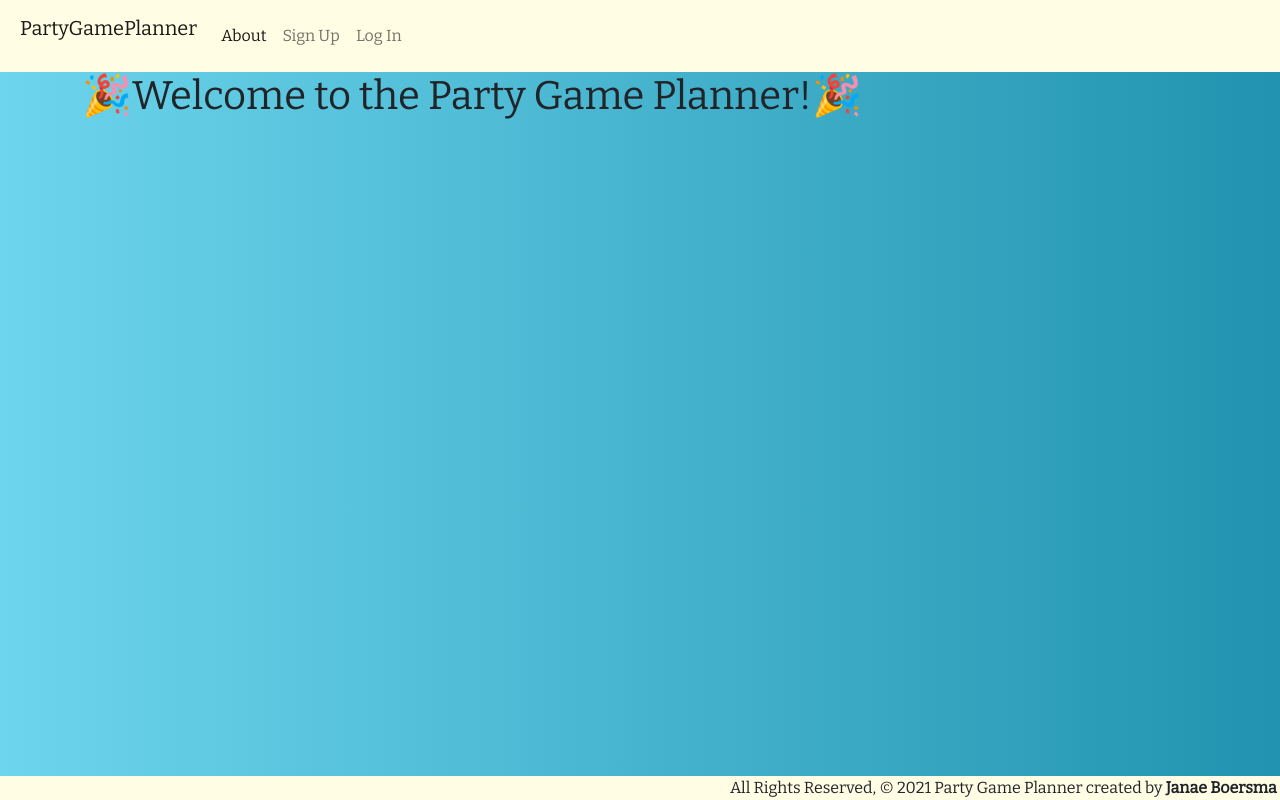
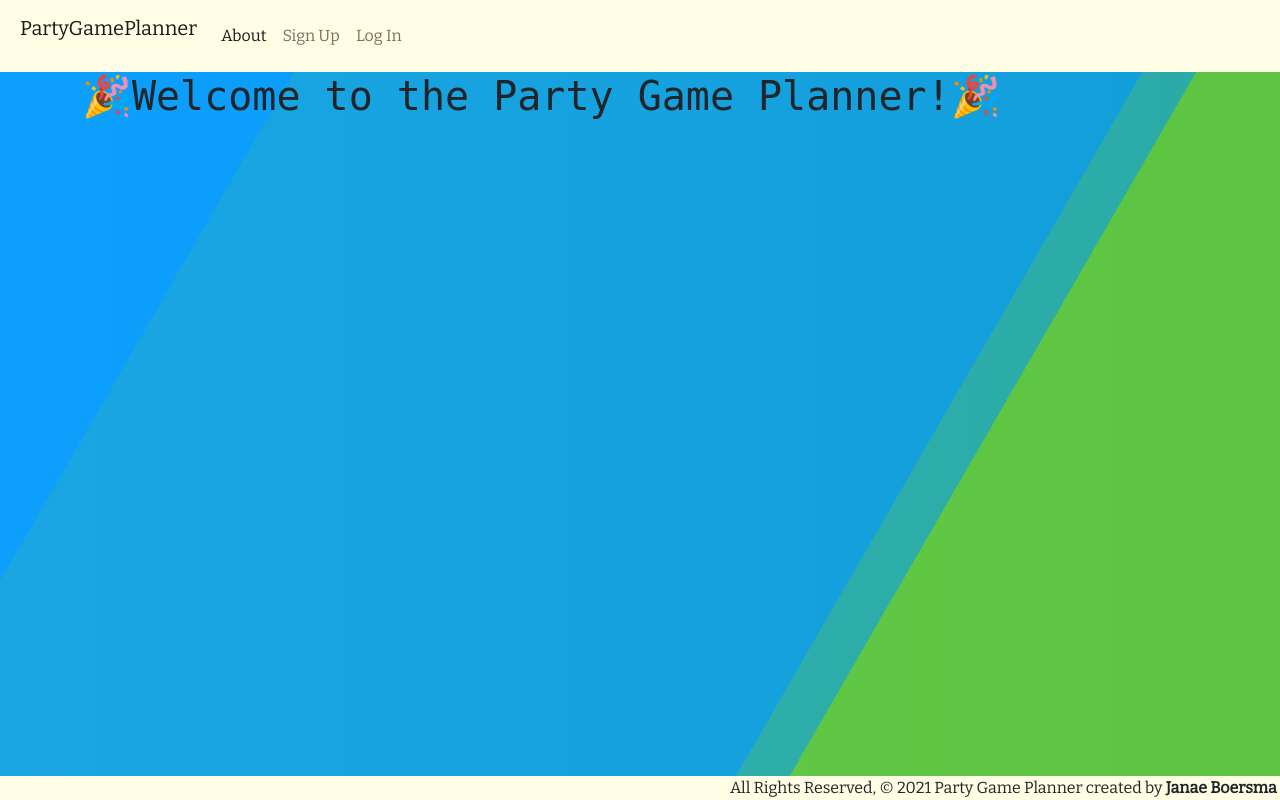
Before and after one commit to janae-b/partygameplanner, a Django app: page / in a window 1280 px wide. Run offline with Django 3.2, Linux system fonts and the light colour scheme.

Commit message:
add animated background

```diff
--- a/main_app/static/css/style.css
+++ b/main_app/static/css/style.css
@@ -3,10 +3,10 @@ body {
   font-family: 'Bitter', serif;
   min-height: 100vh;
   flex-direction: column;
-  background: #2193b0;  /* fallback for old browsers */
-background: -webkit-linear-gradient(to right, #6dd5ed, #2193b0);  /* Chrome 10-25, Safari 5.1-6 */
-background: linear-gradient(to right, #6dd5ed, #2193b0); /* W3C, IE 10+/ Edge, Firefox 16+, Chrome 26+, Opera 12+, Safari 7+ */
-
+  margin:0;
+  background: #2193b0;
+  background: -webkit-linear-gradient(to right, #6dd5ed, #2193b0);
+  background: linear-gradient(to right, #6dd5ed, #2193b0);
 }
 
 main {
@@ -18,3 +18,54 @@ footer.page-footer {
   text-align: right;
   background-color: #FFFDE4;
 }
+
+html {
+  height:100%;
+}
+
+.bg {
+  animation:slide 3s ease-in-out infinite alternate;
+  background-image: linear-gradient(-60deg, #6c3 50%, #09f 50%);
+  bottom:0;
+  left:-50%;
+  opacity:.5;
+  position:fixed;
+  right:-50%;
+  top:0;
+  z-index:-1;
+}
+
+.bg2 {
+  animation-direction:alternate-reverse;
+  animation-duration:4s;
+}
+
+.bg3 {
+  animation-duration:5s;
+}
+
+.content {
+  background-color:rgba(255,255,255,.8);
+  border-radius:.25em;
+  box-shadow:0 0 .25em rgba(0,0,0,.25);
+  box-sizing:border-box;
+  left:50%;
+  padding:10vmin;
+  position:fixed;
+  text-align:center;
+  top:50%;
+  transform:translate(-50%, -50%);
+}
+
+h1 {
+  font-family:monospace;
+}
+
+@keyframes slide {
+  0% {
+    transform:translateX(-25%);
+  }
+  100% {
+    transform:translateX(25%);
+  }
+}
--- a/main_app/templates/about.html
+++ b/main_app/templates/about.html
@@ -1,6 +1,9 @@
 {% extends 'base.html' %}
 {% block content %}
-
+<div class="bg"></div>
+    <div class="bg bg2"></div>
+    <div class="bg bg3"></div>
+    </div>
   	<h1>About the Party Game Planner</h1>
 	<hr />
 	<p>Ever host a party and not have a game plan? You're in luck, this app will hep you make sure everyone is entertained by helping you plan ahead to have plenty of different games and activities to choose from.</p>
--- a/main_app/templates/base.html
+++ b/main_app/templates/base.html
@@ -59,6 +59,7 @@
 
   <main class="container">
     {% block content %}
+
     {% endblock %}
   </main>
   <footer class="page-footer teal darken-4">
--- a/main_app/templates/games/detail.html
+++ b/main_app/templates/games/detail.html
@@ -31,7 +31,7 @@
       {% csrf_token %}
       <input type="file" name="photo-file">
       <br><br>
-      <input class="btn btn-primary" type="submit" value="Upload Photo">
+      <input class="btn btn-light" type="submit" value="Upload Photo">
     </form>
   </div>
   <div class="col s6">
--- a/main_app/templates/home.html
+++ b/main_app/templates/home.html
@@ -1,6 +1,9 @@
 {% extends 'base.html' %}
 {% block content %}
-
+<div class="bg"></div>
+    <div class="bg bg2"></div>
+    <div class="bg bg3"></div>
+    </div>
 <h1>🎉Welcome to the Party Game Planner!🎉</h1>
 
 {% endblock %}
--- a/main_app/templates/main_app/game_form.html
+++ b/main_app/templates/main_app/game_form.html
@@ -11,9 +11,8 @@
   <form action="" method="post">
     {% csrf_token %}
     <table>
-      <!-- Render the inputs inside of <tr>s & <td>s -->
       {{ form.as_table }}
     </table>
-    <input type="submit" value="Submit!" class="btn">
+    <input type="submit" value="Submit!" class="btn btn-light">
   </form>
 {% endblock %}
```
Also changed, not shown: main_app/static/img/192979.jpg (added).
